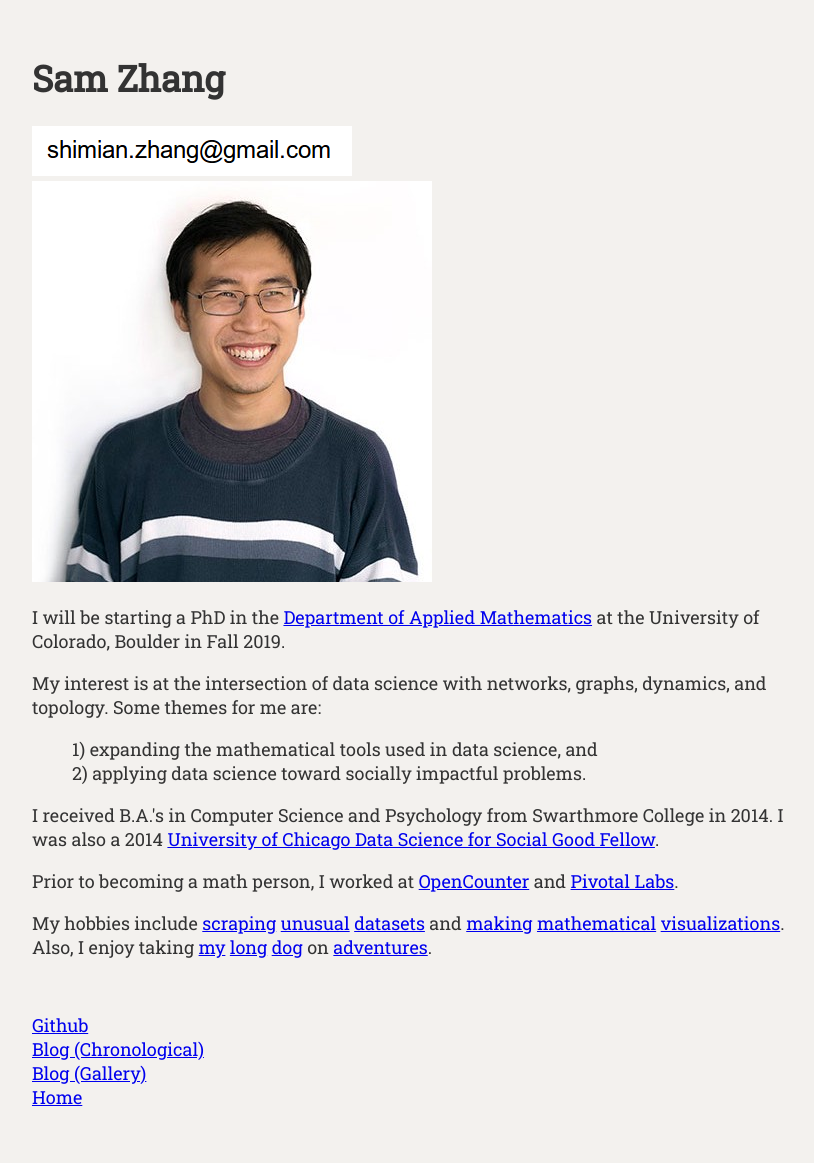
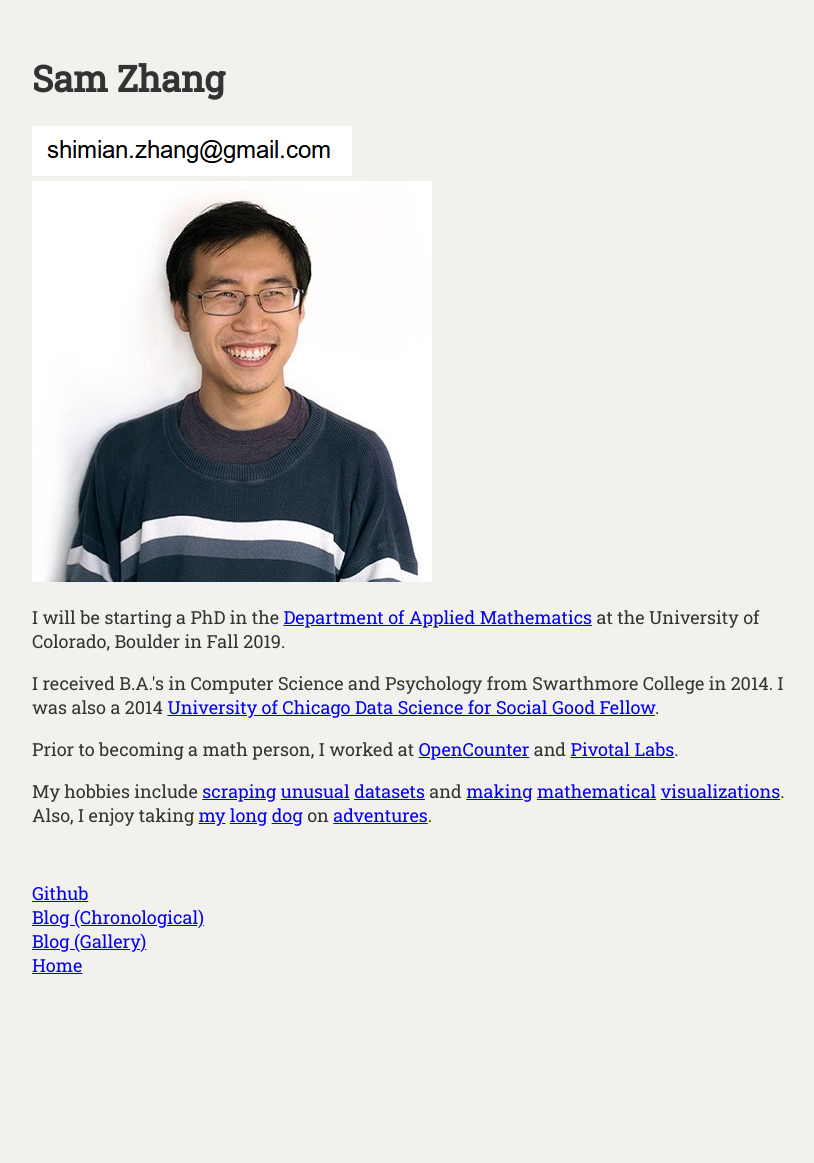
Before and after one commit to samzhang111/samzhang111.github.io, a Jekyll site: the page built from index.html, in a window 1280 px wide. Shown: the whole page, without its empty margins (230-1044 px from the left). Built offline with Jekyll 4.4.1, drawn with Linux system fonts in a browser that asks for light colours; after the commit the page ends 1031 px from its top, so only the background shows below that.

Commit message:
remove interests from index for now

```diff
--- a/index.html
+++ b/index.html
@@ -17,14 +17,6 @@ layout: default
 I will be starting a PhD in the <a href="https://www.colorado.edu/amath/">Department of Applied Mathematics</a> at the University of Colorado, Boulder in Fall 2019.
 <p>
 
-My interest is at the intersection of data science with networks, graphs, dynamics, and topology. Some themes for me are:
-<ul>
-    <li> 1) expanding the mathematical tools used in data science, and</li>
-    <li> 2) applying data science toward socially impactful problems.</li>
-</ul>
-
-<p>
-
 I received B.A.'s in Computer Science and Psychology from Swarthmore College in 2014. I was also a 2014 <a href="https://dssg.uchicago.edu/">University of Chicago Data Science for Social Good Fellow</a>.
 
 <p>
```
